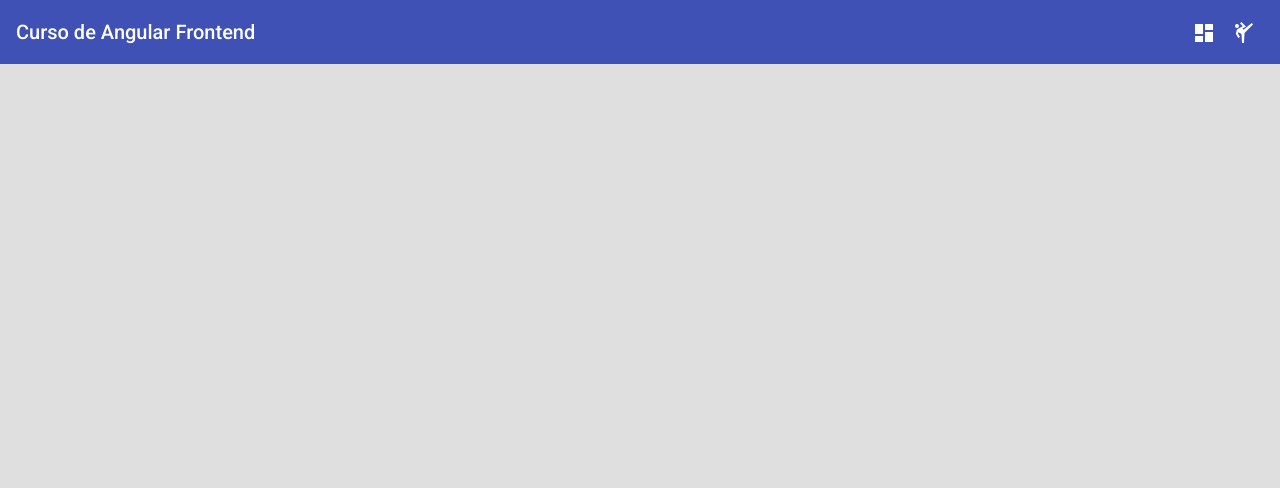
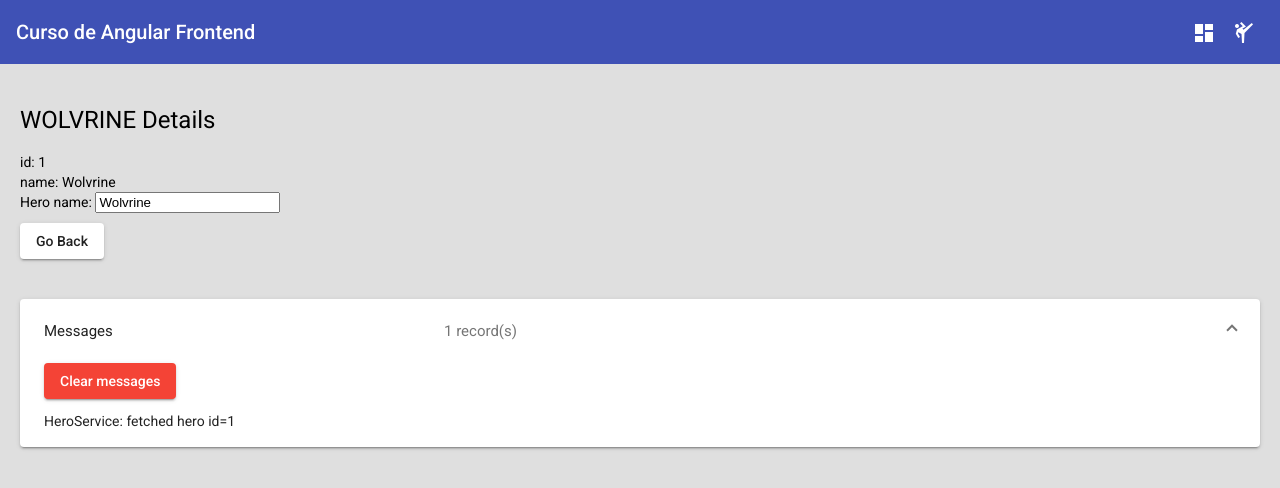
Before and after one commit to DanielFre/Curso-Angular-Frontend, an Angular app: page /heroes/1 in a window 1280 px wide. Before the commit this address led to /. Shown: the top 488 px of the page. Built offline with nearby package versions, Linux system fonts and the light colour scheme.

Commit message:
add routerlinks for details ang button go back

```diff
--- a/src/app/dashboard/dashboard.component.html
+++ b/src/app/dashboard/dashboard.component.html
@@ -1,13 +1,18 @@
-<h2>Dashboard</h2>
+<h1>Dashboard</h1>
 
 <div
   fxLayout="row"
   fxLayout.xs="column"
   fxLayoutGap="12px"
-  fxLayoutAlign="space-between">
-    <mat-card *ngFor="let hero of heroes">
-      <mat-card-title>
-        {{ hero.name }}
-      </mat-card-title>
-    </mat-card>
+  fxLayoutAlign="space-between"
+>
+  <mat-card
+    class="pointer"
+    *ngFor="let hero of heroes"
+    routerLink="/heroes/{{ hero.id }}"
+  >
+    <mat-card-title>
+      {{ hero.name }}
+    </mat-card-title>
+  </mat-card>
 </div>
--- a/src/app/dashboard/dashboard.component.scss
+++ b/src/app/dashboard/dashboard.component.scss
@@ -0,0 +1,3 @@
+.pointer{
+  cursor: pointer;
+}
--- a/src/app/hero-detail/hero-detail.component.html
+++ b/src/app/hero-detail/hero-detail.component.html
@@ -1,15 +1,13 @@
 <div *ngIf="hero">
-  <h2>{{ hero.name | uppercase }} Details</h2>
+  <h1>{{ hero.name | uppercase }} Details</h1>
   <div><span>id: </span>{{ hero.id }}</div>
   <div><span>name: </span>{{ hero.name }}</div>
 
   <div>
     <label for="name"> Hero name: </label>
-    <input
-      id="name"
-      [(ngModel)]="hero.name"
-      placeholder="nome"
-      type="text"
-    />
+    <input id="name" [(ngModel)]="hero.name" placeholder="nome" type="text" />
+  </div>
+  <div class="pt-2">
+    <button mat-raised-button (click)="goBack()">Go Back</button>
   </div>
 </div>
--- a/src/app/hero-detail/hero-detail.component.scss
+++ b/src/app/hero-detail/hero-detail.component.scss
@@ -0,0 +1,3 @@
+.pt-2{
+  padding-top: 10px;
+}
--- a/src/app/hero-detail/hero-detail.component.ts
+++ b/src/app/hero-detail/hero-detail.component.ts
@@ -1,11 +1,30 @@
-import { Component, Input } from '@angular/core';
+import { Location } from '@angular/common';
+import { Component, OnInit } from '@angular/core';
+import { ActivatedRoute } from '@angular/router';
 import { Hero } from '../hero.model';
+import { HeroService } from '../hero.service';
 
 @Component({
   selector: 'app-hero-detail',
   templateUrl: './hero-detail.component.html',
   styleUrls: ['./hero-detail.component.scss'],
 })
-export class HeroDetailComponent {
-  @Input() hero?: Hero;
+export class HeroDetailComponent implements OnInit{
+  hero!: Hero;
+  constructor(
+    private heroService: HeroService,
+    private location: Location,
+    private route: ActivatedRoute
+  ) {}
+  ngOnInit(): void {
+      this.getHero();
+  }
+  getHero(): void{
+    const id = Number(this.route.snapshot.paramMap.get('id'));
+    this.heroService.getHero(id).subscribe(hero=> this.hero=hero);
+  }
+
+  goBack(): void{
+    this.location.back();
+  }
 }
--- a/src/app/hero.service.ts
+++ b/src/app/hero.service.ts
@@ -15,4 +15,9 @@
     this.messageService.add('HeroService: fetched heroes');
     return heroes;
   }
+  getHero(id: number): Observable<Hero> {
+    const hero = HEROES.find(hero=> hero.id ===id)!;
+    this.messageService.add(`HeroService: fetched hero id=${id}`);
+    return of (hero);
+  }
 }
--- a/src/app/heroes/heroes.component.html
+++ b/src/app/heroes/heroes.component.html
@@ -1,13 +1,10 @@
-<h2>My Heroes</h2>
+<h1>My Heroes</h1>
 
 <ul class="heroes">
   <li
     *ngFor="let hero of heroes"
-    [class.selected]="hero === selectedHero"
-    (click)="onSelect(hero)"
+    routerLink="/heroes/{{hero.id}}"
   >
     <span> {{ hero.id }} </span>{{ hero.name }}
   </li>
 </ul>
-
-<app-hero-detail [hero]="selectedHero"></app-hero-detail>
--- a/src/app/heroes/heroes.component.scss
+++ b/src/app/heroes/heroes.component.scss
@@ -1,8 +1,3 @@
 .heroes {
   cursor: pointer;
 }
-
-.heroes li.selected {
-  background-color: gray;
-  color: black;
-}
--- a/src/app/heroes/heroes.component.ts
+++ b/src/app/heroes/heroes.component.ts
@@ -1,8 +1,6 @@
 import { Component, OnInit } from '@angular/core';
-import { Observable } from 'rxjs';
 import { Hero } from '../hero.model';
 import { HeroService } from '../hero.service';
-import { MessagesService } from '../messages.service';
 
 @Component({
   selector: 'app-heroes',
@@ -11,12 +9,8 @@
 })
 export class HeroesComponent implements OnInit {
   heroes: Hero[] = [];
-  selectedHero?: Hero;
 
-  constructor(
-    private heroService: HeroService,
-    private messageService: MessagesService
-  ) {}
+  constructor(private heroService: HeroService) {}
 
   ngOnInit(): void {
     this.getHeroes();
@@ -25,9 +19,4 @@
   getHeroes(): void {
     this.heroService.getHeroes().subscribe((heroes) => (this.heroes = heroes));
   }
-
-  onSelect(hero: Hero): void {
-    this.selectedHero = hero;
-    this.messageService.add(`HeroesComponent: Selected hero id=${ hero.id}`);
-  }
 }
```
Also changed, not shown: src/app/app-routing.module.ts (+7 -5 lines).
